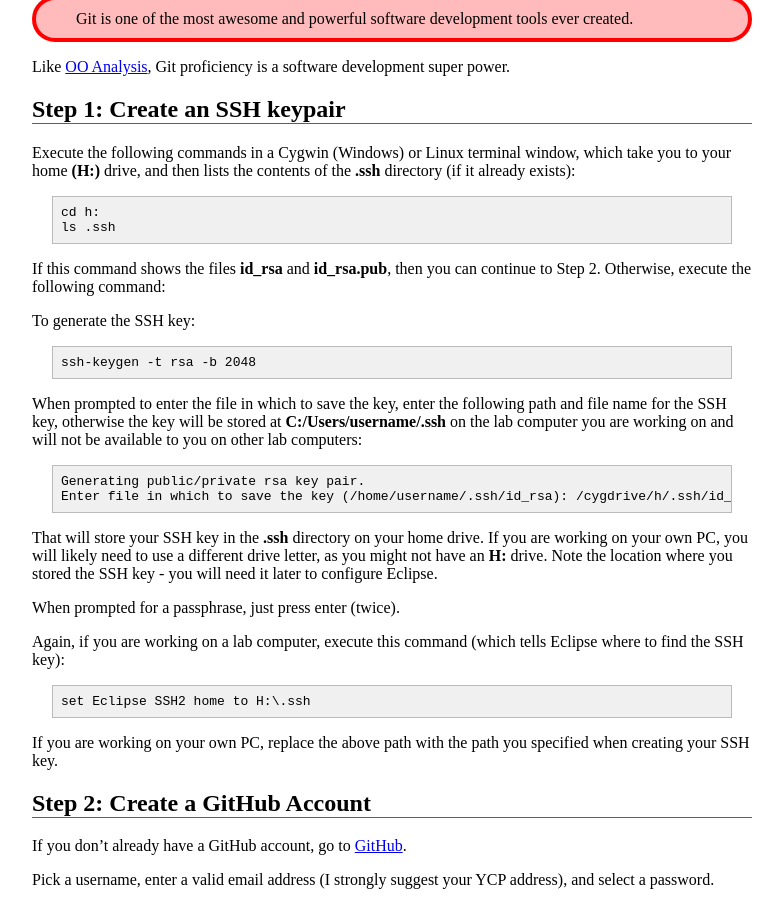
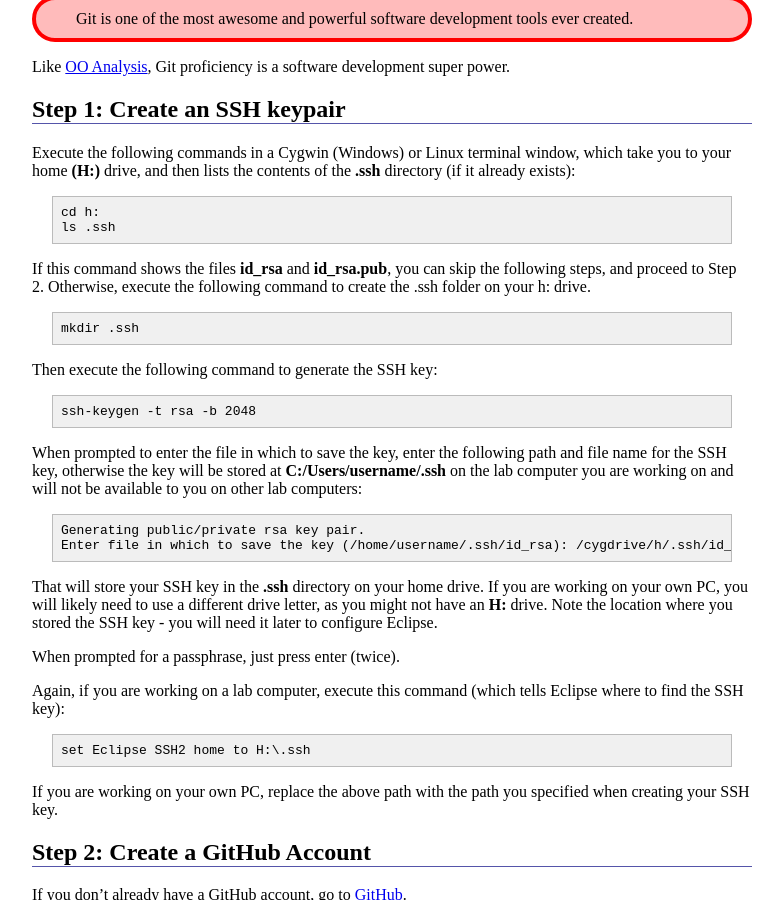
Before and after one commit to ycpcs/cs320-spring2017, a Jekyll site: the page built from labs/lab03.md, in a window 1280 px wide and 900 px high, scrolled down 475 px. Shown: the whole window, without its empty margins (248-1031 px from the left). Built offline with Jekyll 4.4.1, drawn with Linux system fonts in a browser that asks for light colours.

Commit message:
edits for lab03

```diff
--- a/labs/lab03.md
+++ b/labs/lab03.md
@@ -34,11 +34,13 @@ Execute the following commands in a Cygwin (Windows) or Linux terminal window, w
 	cd h:
     ls .ssh
 
-If this command shows the files **id\_rsa** and **id\_rsa.pub**, then you can continue to Step 2.  Otherwise, execute the following command:
+If this command shows the files **id\_rsa** and **id\_rsa.pub**, you can skip the following steps, and proceed to Step 2.  Otherwise, execute the following command to create the .ssh folder on your h: drive.
 
-To generate the SSH key:
+    mkdir .ssh
 
-	ssh-keygen -t rsa -b 2048
+Then execute the following command to generate the SSH key:
+
+    ssh-keygen -t rsa -b 2048
 
 When prompted to enter the file in which to save the key, enter the following path and file name for the SSH key, otherwise the key will be stored at **C:/Users/username/.ssh** on the lab computer you are working on and will not be available to you on other lab computers:
 
```
